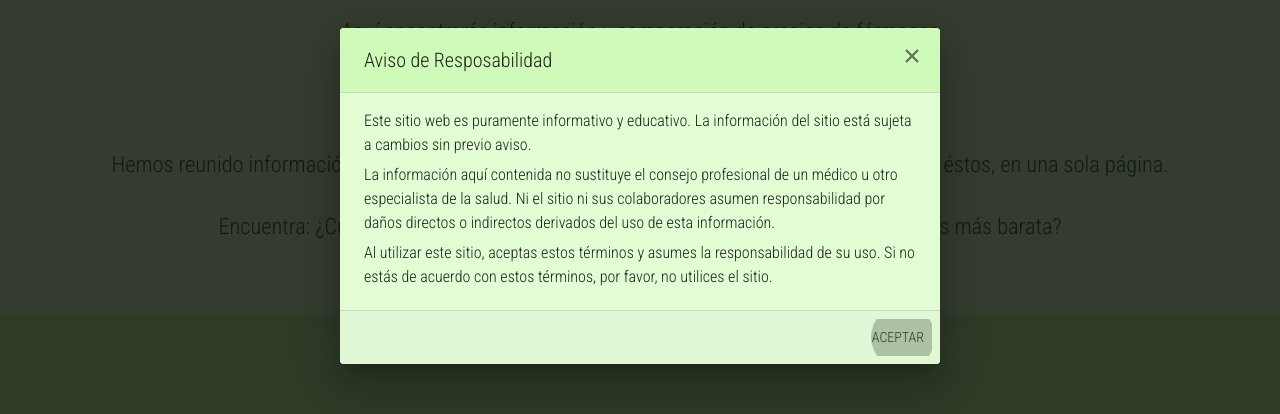
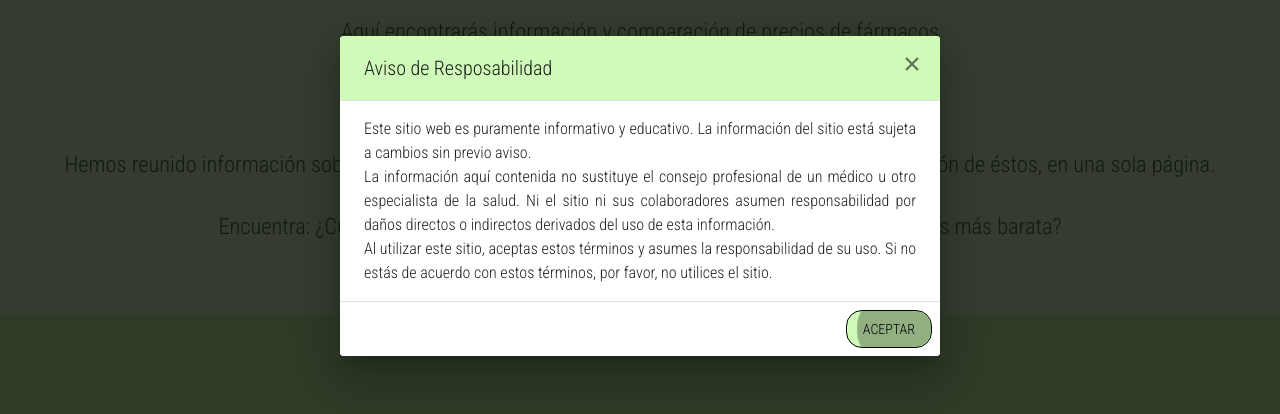
Before and after one commit to No-Country/c14-42-ft-python-react_InfoFarma, a React (Vite) app in the folder frontend/App-InfoFarma/: page / in a window 1280 px wide. Shown: the part 204-618 px from the top of the page. Built offline with nearby package versions, Linux system fonts and the light colour scheme; no server answers.

Commit message:
sugerencias (refactorizo estilos y nombro botones para testing)

```diff
--- a/frontend/App-InfoFarma/src/components/AvisoResp/AvisoResp.jsx
+++ b/frontend/App-InfoFarma/src/components/AvisoResp/AvisoResp.jsx
@@ -19,20 +19,20 @@ export const AvisoResp = ({ open, handleClose }) => {
           }}>
           <IoCloseSharp />
         </IconButton>
-        <DialogContent dividers sx={{ background: '#E2FCD4' }}>
-          <Typography gutterBottom>
+        <DialogContent dividers sx={{ background: '#fff' }}>
+          <Typography gutterBottom align='justify' m={'auto'}>
             Este sitio web es puramente informativo y educativo. La información del sitio está sujeta a cambios sin previo aviso.
           </Typography>
-          <Typography gutterBottom>
+          <Typography gutterBottom align='justify' m={'auto'}>
             La información aquí contenida no sustituye el consejo profesional de un médico u otro especialista de la salud.
             Ni el sitio ni sus colaboradores asumen responsabilidad por daños directos o indirectos derivados del uso de esta información.
           </Typography>
-          <Typography gutterBottom>
+          <Typography gutterBottom align='justify' m={'auto'}>
             Al utilizar este sitio, aceptas estos términos y asumes la responsabilidad de su uso. Si no estás de acuerdo con estos términos, por favor, no utilices el sitio.
           </Typography>
         </DialogContent>
-        <DialogActions sx={{ background: '#e1f8d6' }}>
-          <Button autoFocus onClick={handleClose}>Aceptar</Button>
+        <DialogActions sx={{ background: '#fff' }}>
+          <Button sx={{border: 1, borderRadius: 4, bgcolor: '#d0fab9', color: '#000'}}  variant='container' size='medium' aria-label="aceptar" autoFocus onClick={handleClose}>Aceptar</Button>
         </DialogActions>
       </Dialog>
     </div>
--- a/frontend/App-InfoFarma/src/components/Footer/Footer.css
+++ b/frontend/App-InfoFarma/src/components/Footer/Footer.css
@@ -2,11 +2,13 @@
   bottom: 0;
   padding: 20px;
   max-width: 100% !important;
-  background-color: #E2FCD4;
+  background-color: #fff;
+  border-top: 1.5px solid #0e0e0e;
+  padding-top: 25px;
 }
 
 .footer-paper {
-  padding: 16px;
+  /* padding: 16px; */
 }
 
 .social-media-icons {
--- a/frontend/App-InfoFarma/src/components/Footer/Footer.jsx
+++ b/frontend/App-InfoFarma/src/components/Footer/Footer.jsx
@@ -1,11 +1,14 @@
 import { useState } from 'react';
-import { Container, Paper, Button, TextField, Grid, Typography, Link, Snackbar, Slide } from '@mui/material';
+import { Container, Box, Button, TextField, Grid, Typography, Link, Snackbar, Slide } from '@mui/material';
+import { AvisoResp } from '../AvisoResp/AvisoResp';
 import { IoLogoGithub, IoLogoSlack, IoLogoLinkedin } from 'react-icons/io5';
 import { IconContext } from 'react-icons';
 import useEmail from '../../hooks/customHooks/useEmail'
 import './Footer.css';
 
 export const Footer = () => {
+
+  const [avisoOpen, setAvisoOpen] = useState(false);
 
   //Lógica formulario
   const {
@@ -35,10 +38,44 @@ export const Footer = () => {
   }
   return (
     <Container className="footer-container">
-      <Paper elevation={3} square={false} className="footer-paper">
-        <Grid container spacing={4}>
-          <Grid item xs={12} md={6}>
-            <Typography variant="h6" component="div" gutterBottom>
+      <Box className="footer-paper">
+        <Grid container spacing={4} display={'flex'} flexDirection={{xs: 'column', md: 'row'}} gap={{xs: 0, md: 4}} >
+          <Grid item >
+            <Typography variant="h6" component="div" gutterBottom >
+              Regístrate para recibir noticias y promociones
+            </Typography>
+            <form onSubmit={handleSubscribe}>
+              <Grid container spacing={2} alignItems="center">
+                <Grid item >
+                  <TextField
+                    id="email"
+                    label="Correo electrónico"
+                    variant="outlined"
+                    fullWidth
+                    className="form-input"
+                    value={email}
+                    onChange={handleEmailCheck}
+                    error={Boolean(emailError)}
+                    helperText={emailError}
+                  />
+                </Grid>
+                <Grid item >
+                  <Button
+                    type="submit"
+                    variant="outlined"
+                    color="inherit"
+                    className="subscribe-button"
+                    onClick={handleSnackOpen}
+                    aria-label="subscribe"
+                  >
+                    Suscríbete
+                  </Button>
+                </Grid>
+              </Grid>
+            </form>
+          </Grid>
+          <Grid item >
+            <Typography variant="h6" component="h6" gutterBottom >
               Nuestras redes sociales
             </Typography>
             <IconContext.Provider value={{ size: '2em' }}>
@@ -61,39 +98,20 @@ export const Footer = () => {
               </div>
             </IconContext.Provider>
           </Grid>
-
-          <Grid item xs={12} md={6}>
-            <Typography variant="h6" component="div" gutterBottom>
-              Regístrate para recibir noticias y promociones
-            </Typography>
-            <form onSubmit={handleSubscribe}>
-              <Grid container spacing={2} alignItems="center">
-                <Grid item xs={12} md={6}>
-                  <TextField
-                    id="email"
-                    label="Correo electrónico"
-                    variant="outlined"
-                    fullWidth
-                    className="form-input"
-                    value={email}
-                    onChange={handleEmailCheck}
-                    error={Boolean(emailError)}
-                    helperText={emailError}
-                  />
-                </Grid>
-                <Grid item xs={12} md={6}>
+          <Grid item>
+              <Typography variant={'h6'} mb={2}>Aviso de Responsabilidad</Typography>
               <Button
+                sx={{ml: {xs: 0, md:7}}}
                 type="submit"
                 variant="outlined"
                 color="inherit"
                 className="subscribe-button"
-                    onClick={handleSnackOpen}
+                aria-label="avisoResponsabilidad"
+                onClick={() => setAvisoOpen(true)}
               >
-                    Suscríbete
+                Ver
               </Button>
-                </Grid>
-              </Grid>
-            </form>
+              {avisoOpen && <AvisoResp open={avisoOpen} handleClose={() => setAvisoOpen(false)} />}
           </Grid>
         </Grid>
 
@@ -109,7 +127,7 @@ export const Footer = () => {
           </Link>
         </Typography>
 
-      </Paper>
+      </Box>
 
       <Snackbar
         open={isSnackbarOpen(emailSuccess, snack)}
--- a/frontend/App-InfoFarma/src/components/Home/HeroSection/HeroSection.jsx
+++ b/frontend/App-InfoFarma/src/components/Home/HeroSection/HeroSection.jsx
@@ -25,7 +25,7 @@ export const HeroSection = () => {
       </Typography>
       <SearchBar />
       <Typography fontSize='1.4rem' variant='h5' component='p' color='primary' m={1}>
-        Hemos reunido información sobre productos farmacéuticos para brindarte una comparación de éstos, en una sola página.
+        Hemos reunido información sobre productos farmacéuticos de México para brindarte una comparación de éstos, en una sola página.
       </Typography>
       <Typography fontSize='1.4rem' variant='h5' component='p' color='primary' m={1}>
         Encuentra: ¿Cuánto cuesta? ¿Qué presentaciones hay disponibles? ¿Qué farmacia es más barata?
--- a/frontend/App-InfoFarma/src/components/Home/HeroSection/Item.jsx
+++ b/frontend/App-InfoFarma/src/components/Home/HeroSection/Item.jsx
@@ -48,7 +48,7 @@ export const Item = ({product}) => {
           <Typography variant="subtitle1" gutterBottom>
             Precio: ${product.price}
           </Typography>
-          <CustomButton text={'Ver Detalles'} />
+          <CustomButton aria-label={"detalles"} text={'Ver Detalles'} />
         </Stack>
       </Grid>
 
--- a/frontend/App-InfoFarma/src/components/Home/HeroSection/SearchBar.jsx
+++ b/frontend/App-InfoFarma/src/components/Home/HeroSection/SearchBar.jsx
@@ -92,7 +92,7 @@ const filterData = (searchTerm) => {
             }
           },
           minWidth: '300px',
-          maxWidth: '600px',
+          maxWidth: '300px',
         }}
 
       />
--- a/frontend/App-InfoFarma/src/components/NavBar/NavBar.jsx
+++ b/frontend/App-InfoFarma/src/components/NavBar/NavBar.jsx
@@ -38,6 +38,7 @@ function NavBar() {
             {pages.map((page) => (
               <Button
                 key={page}
+                aria-label="menu"
                 onClick={handleCloseNavMenu}
                 sx={{ my: 2, color: 'white', display: 'block' }}
               >
--- a/frontend/App-InfoFarma/src/components/PageNewProd/PageNewProd.jsx
+++ b/frontend/App-InfoFarma/src/components/PageNewProd/PageNewProd.jsx
@@ -146,7 +146,7 @@ export const PageNewProd = () => {
               )}
             </Field>
 
-            <Button color="primary" variant="contained" fullWidth type="submit" onClick={handleSnackOpen}>
+            <Button aria-label="agregar" color="primary" variant="contained" fullWidth type="submit" onClick={handleSnackOpen}>
               Agregar Producto
             </Button>
           </Form>
--- a/frontend/App-InfoFarma/src/components/PageProductos/PageProductos.jsx
+++ b/frontend/App-InfoFarma/src/components/PageProductos/PageProductos.jsx
@@ -58,7 +58,7 @@ function PageProductos() {
 
   return (
     <Box sx={{
-      p: [0, '1rem'],
+      p: '1rem',
       bgcolor: '#dcf1dc64'
     }}>
       <Box sx={
```
Lines whose indentation alone changed are shown as unchanged.
